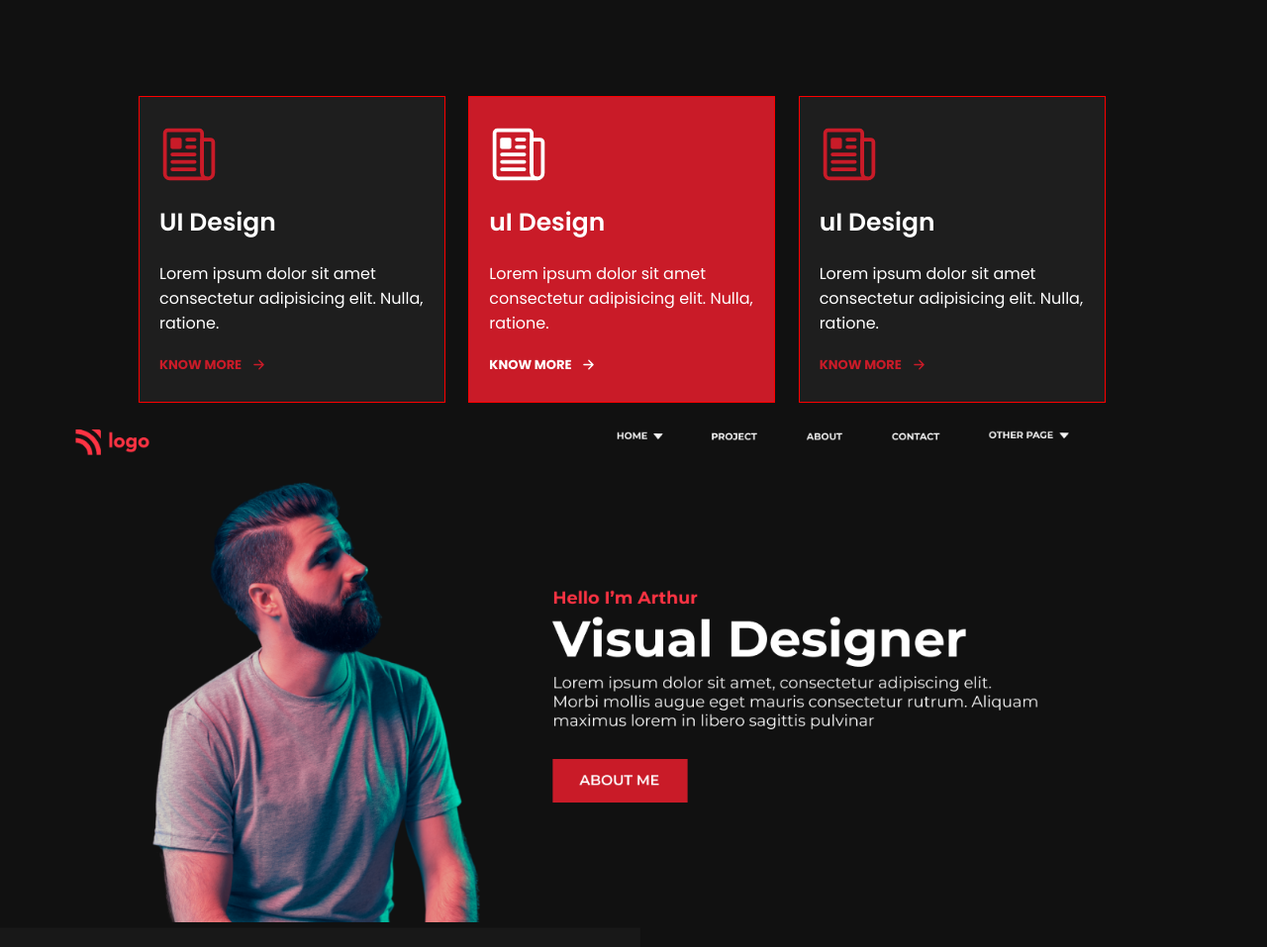
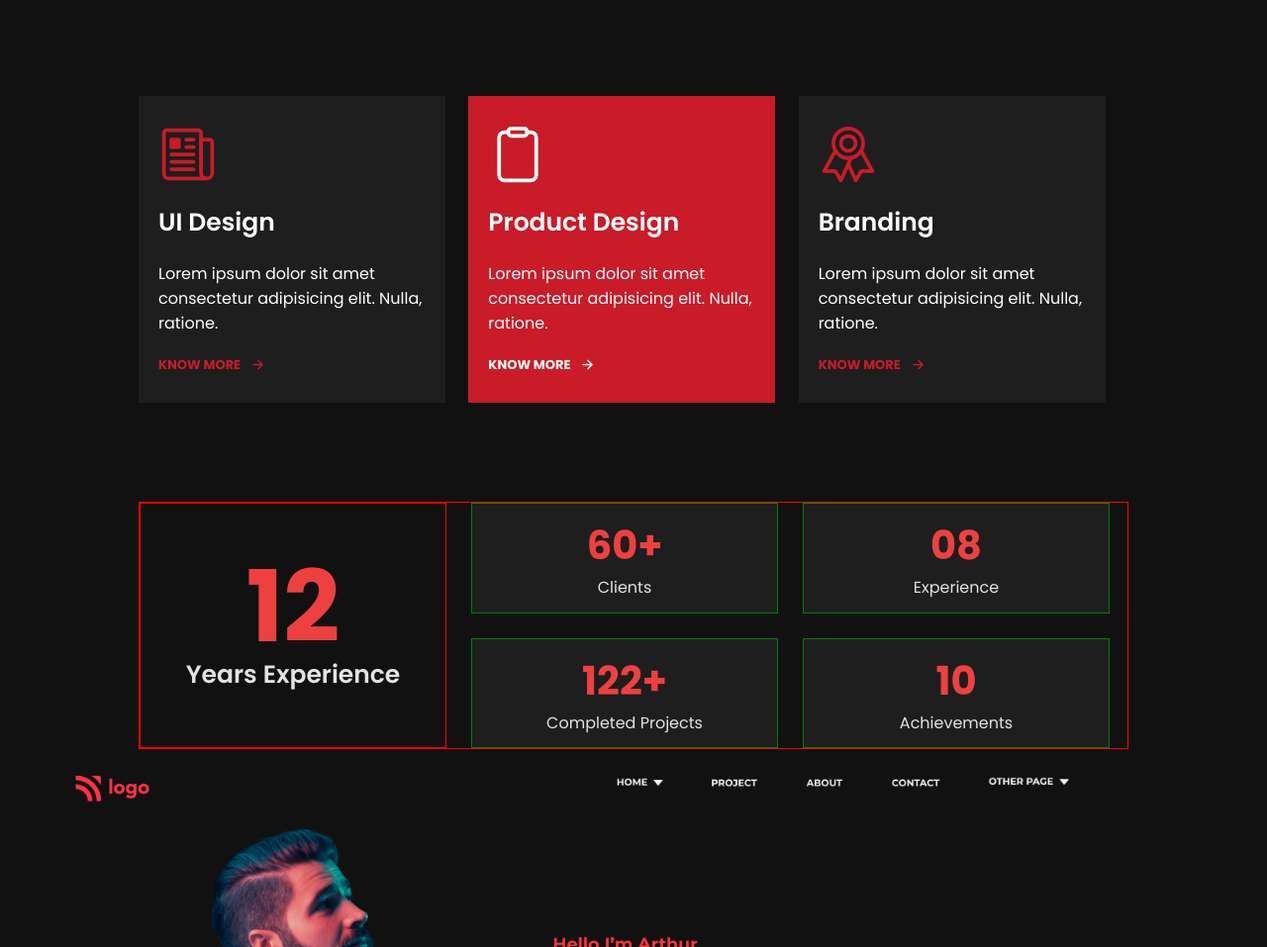
Before and after one commit to niranjanrai/Product-Design-Landing-Page, a plain HTML site: page index.html in a window 1280 px wide. Shown: the part 548-1505 px from the top of the page at 99% size. Drawn offline with nearby package versions, Linux system fonts and the light colour scheme.

Commit message:
first commit

```diff
--- a/CSS/style.css
+++ b/CSS/style.css
@@ -177,6 +177,7 @@ body {
   display: grid;
   grid-template-columns: repeat(3, 1fr);
   max-width: 100rem;
+  margin-bottom: 10rem;
 }
 .feature-box{
   display: flex;
@@ -186,7 +187,6 @@ body {
   gap: 2rem;
   width: 31rem;
   height: 31rem;
-  border: 1px solid red;
   background-color: #1E1E1E;
 }
 
@@ -229,3 +229,55 @@ body {
 .box2 div .div-icon{
   color: #fff;
 }
+
+
+/*  */
+.section-portfolio{
+  max-width: 100rem;
+  border: 1px solid red;
+  height: 25rem;
+  display: flex;
+  gap: 2.5rem;
+}
+
+.number-section{
+  display: flex;
+  flex-direction: column;
+  justify-content: center;
+  align-items: center;
+  width: 31rem;
+  border: 1px solid red;
+}
+.number-section h1{
+  font-size: 10rem;
+  color: #EF4040;
+  line-height: 1;
+}
+.number-section p{
+  font-size: 2.5rem;
+  font-weight: 600;
+  color: #e4e2e2;
+}
+
+.text-section{
+  display: grid;
+  grid-template-columns: repeat(2, 1fr);
+  gap: 2.5rem;
+}
+.text-box{
+  width: 31rem;
+  border: 1px solid green;
+  display: flex;
+  flex-direction: column;
+  justify-content: center;
+  align-items: center;
+  background-color: #1E1E1E;
+}
+.text-box h3{
+  font-size: 4rem;
+  color: #EF4040;
+}
+.text-box p{
+  font-size: 1.6rem;
+  color: #e4e2e2;
+}
--- a/index.html
+++ b/index.html
@@ -80,8 +80,8 @@
             </div>
         </div>
         <div class="feature-box box2">
-            <ion-icon class="icon" name="newspaper-outline"></ion-icon>
-            <h2>uI Design</h2>
+            <ion-icon class="icon" name="clipboard-outline"></ion-icon>
+            <h2>Product Design</h2>
             <p>Lorem ipsum dolor sit amet consectetur adipisicing elit. Nulla, ratione.</p>
             <div>
                 <h4>know more</h4>
@@ -89,15 +89,39 @@
             </div>
         </div>
         <div class="feature-box box3">
-            <ion-icon class="icon" name="newspaper-outline"></ion-icon>
-            <h2>uI Design</h2>
+            <ion-icon class="icon" name="ribbon-outline"></ion-icon>
+            <h2>Branding</h2>
             <p>Lorem ipsum dolor sit amet consectetur adipisicing elit. Nulla, ratione.</p>
             <div>
                 <h4>know more</h4>
                 <ion-icon class="div-icon" name="arrow-forward-outline"></ion-icon>
             </div>
         </div>
-
+    </section>
+    <!--  -->
+    <section class="section-portfolio container">
+        <div class="number-section">
+            <h1>12</h1>
+            <p>Years Experience</p>
+        </div>
+        <div class="text-section">
+            <div class="text-box">
+                <h3>60+</h3>
+                <p>Clients</p>
+            </div>
+            <div class="text-box">
+                <h3>08</h3>
+                <p>Experience</p>
+            </div>
+            <div class="text-box">
+                <h3>122+</h3>
+                <p>Completed Projects</p>
+            </div>
+            <div class="text-box">
+                <h3>10</h3>
+                <p>Achievements</p>
+            </div>
+        </div>
     </section>
     <!-- Script -->
     <script type="module" src="https://unpkg.com/ionicons@5.5.2/dist/ionicons/ionicons.esm.js"></script>
```
